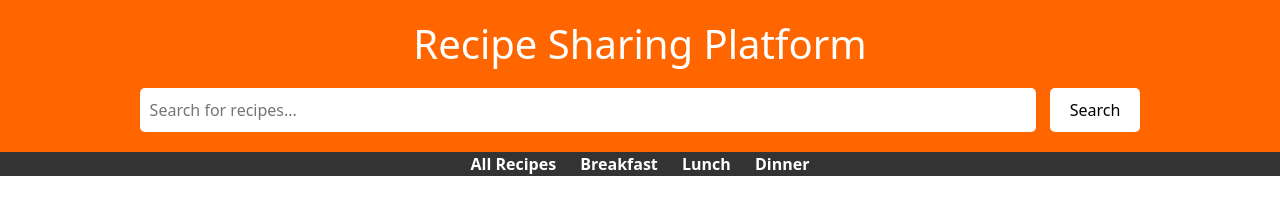
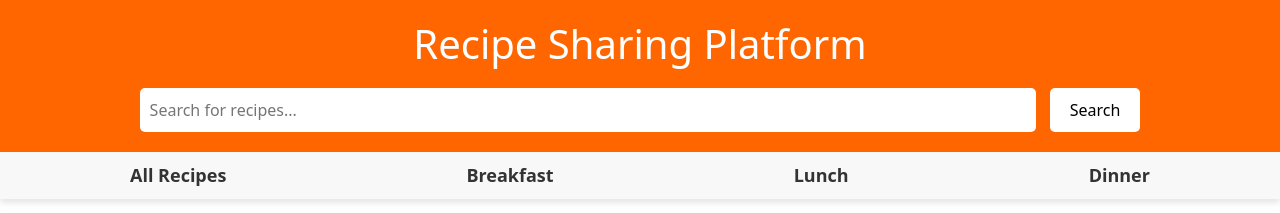
Before and after one commit to EternalAkhil/Recipe, a plain HTML site: page website/index.html in a window 1280 px wide. Shown: the top 213 px of the page. Drawn offline with nearby package versions, Linux system fonts and the light colour scheme.

Commit message:
Update index.html

```diff
--- a/website/index.html
+++ b/website/index.html
@@ -7,6 +7,37 @@
     <link rel="stylesheet" href="/website/styles.css"> <!-- Include your CSS file here -->
     <link href="https://cdn.jsdelivr.net/npm/bootstrap@5.3.1/dist/css/bootstrap.min.css" rel="stylesheet" integrity="sha384-4bw+/aepP/YC94hEpVNVgiZdgIC5+VKNBQNGCHeKRQN+PtmoHDEXuppvnDJzQIu9" crossorigin="anonymous">
 </head>
+<style>
+    nav {
+  background-color: #f8f8f8;
+  padding: 10px;
+  box-shadow: 0 4px 6px rgba(0, 0, 0, 0.1);
+}
+
+nav ul {
+  list-style-type: none;
+  padding: 0;
+  display: flex;
+  justify-content: space-around;
+}
+
+nav ul li {
+  margin: 0 15px;
+}
+
+nav ul li a {
+  text-decoration: none;
+  color: #333;
+  font-size: 18px;
+  padding: 10px;
+  transition: color 0.3s ease-in-out;
+}
+
+nav ul li a:hover {
+  color: #007BFF;
+}
+
+</style>
 <body>
     <header>
         <h1>Recipe Sharing Platform</h1>
```
